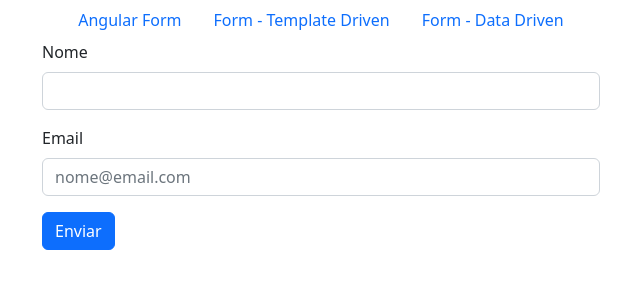
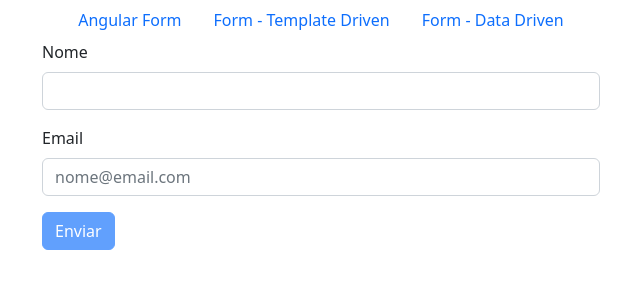
Before and after one commit to EderVoR/angular-loiane, an Angular app in the folder 08-forms/: page /#/templateForm in a window 1280 px wide. Shown: the top 300 px of the page, without its empty margins (319-959 px from the left). Built offline with nearby package versions, Linux system fonts and the light colour scheme.

Commit message:
Desabilitando botão quando cadastro invalido

```diff
--- a/08-forms/src/app/template-form/template-form.component.html
+++ b/08-forms/src/app/template-form/template-form.component.html
@@ -21,8 +21,7 @@
 					Email invalido.
 				</div>
 			</div>
-
-			<button type="submit" class="btn btn-primary">Enviar</button>
+			<button [disabled]="!f.valid" type="submit" class="btn btn-primary">Enviar</button>
 		</form>
 	</div>
 </div>
--- a/08-forms/src/app/template-form/template-form.component.ts
+++ b/08-forms/src/app/template-form/template-form.component.ts
@@ -13,7 +13,7 @@ export class TemplateFormComponent implements OnInit {
 	}
 
 	onSubmit(form: any){
-		console.log(form);
+		console.log(form.value);
 	}
 
   constructor() { }
```
